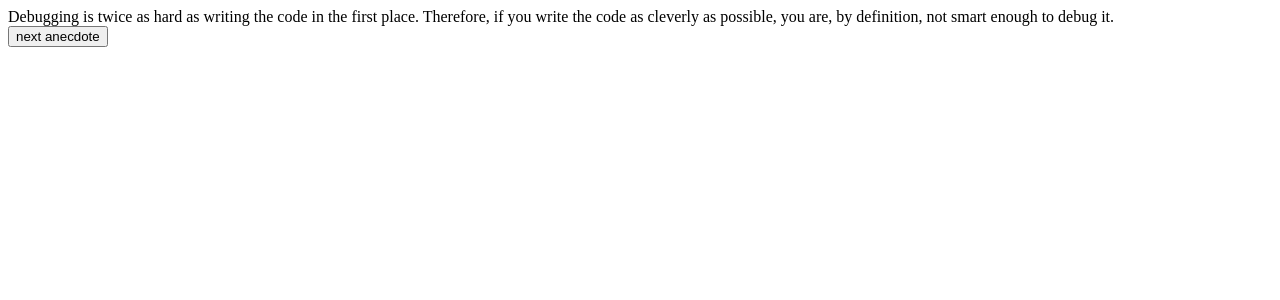
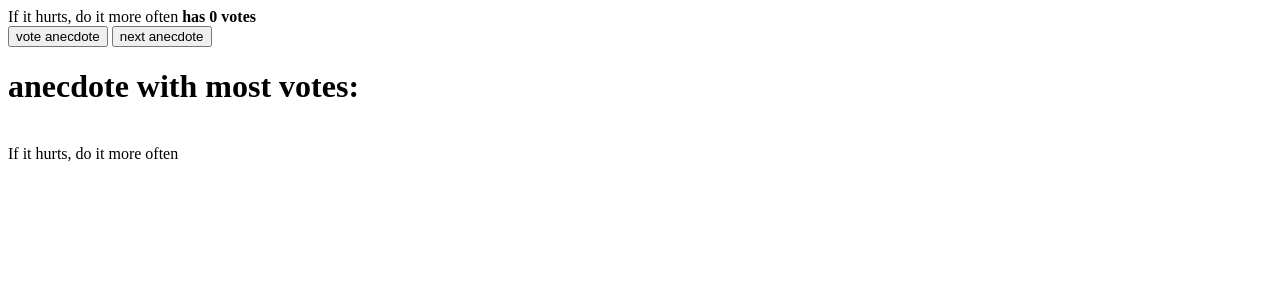
Before and after one commit to oharkonsalo/TKT21009, a React (Create React App) app in the folder osa1/: page / in a window 1280 px wide. Shown: the top 300 px of the page. Built offline with nearby package versions, Linux system fonts and the light colour scheme.

Commit message:
tehtava 1.14

```diff
--- a/osa1/src/index.js
+++ b/osa1/src/index.js
@@ -5,13 +5,28 @@ class App extends React.Component {
   constructor(props) {
     super(props)
     this.state = {
-      selected: 5
+      selected: 0,
+      pisteet: [0,0,0,0,0,0]
+
+
     }
 
+
     }
-    klikUusi = () => {
+    klikNext = () => {
       this.setState({
         selected: Math.floor(Math.random() * (5 - 0 + 1)) + 0
+
+      })
+    }
+    klikVote = () => {
+
+      let temp = this.state.pisteet
+      temp[this.state.selected] = temp[this.state.selected] + 1
+
+      this.setState({
+
+        pisteet: temp
 
       })
     }
@@ -19,11 +34,19 @@ class App extends React.Component {
 
 
   render() {
+
+    const MostVotes = () => {
+      let temp = this.state.pisteet
+      let suurin = temp.indexOf(Math.max(...this.state.pisteet))
+      return <div>{this.props.anecdotes[suurin]}</div>
+    }
+
+
     return (
       <div>
-        {this.props.anecdotes[this.state.selected]}
-       <br></br> <button onClick={this.klikUusi}>next anecdote</button>
-
+        {this.props.anecdotes[this.state.selected]}<b> has {this.state.pisteet[this.state.selected]} votes</b>
+       <br></br><button onClick={this.klikVote}>vote anecdote</button> <button onClick={this.klikNext}>next anecdote</button>
+        <br></br> <h1>anecdote with most votes:</h1><br></br><MostVotes />
       </div>
     )
   }
```
